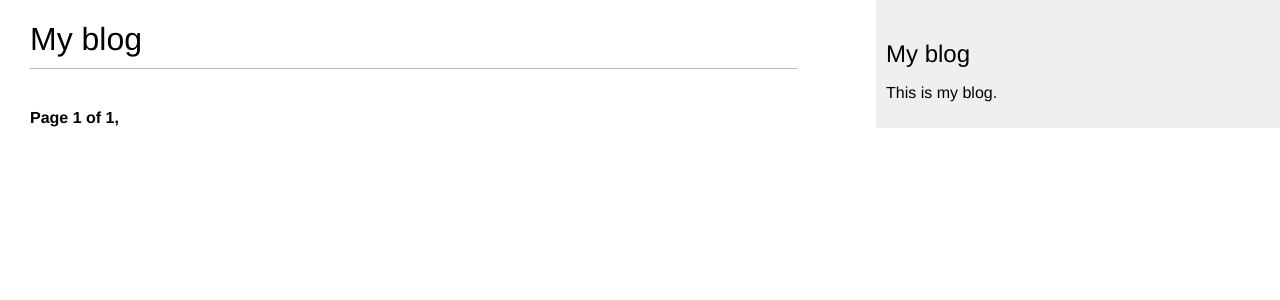
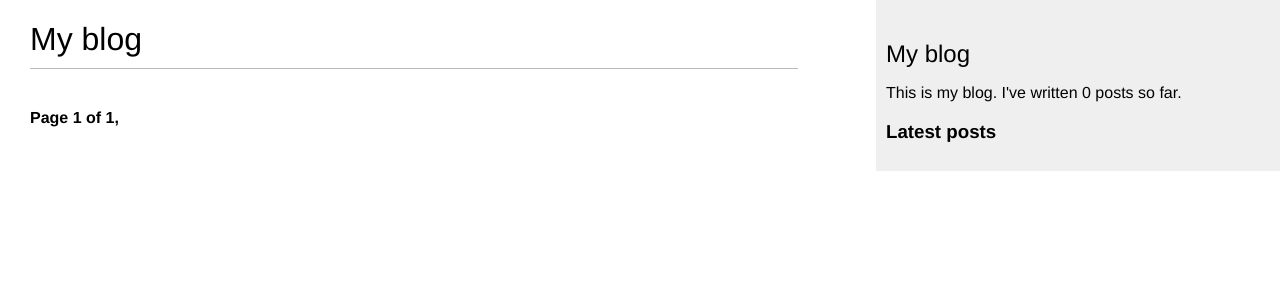
Before and after one commit to DeMonA1/MyBlog__Django, a Django app: page /blog/ in a window 1280 px wide. Shown: the top 300 px of the page. Run offline with Django 5.2, Linux system fonts and the light colour scheme; data that the repository does not hold is empty.

Commit message:
Custom tags to count posts and to display 3 latest

```diff
--- a/mysite/blog/templates/blog/base.html
+++ b/mysite/blog/templates/blog/base.html
@@ -1,4 +1,5 @@
 {% load static %}
+{% load blog_tags %}
 <!DOCTYPE html>
 <html>
     <head>
@@ -12,7 +13,12 @@
         </div>
         <div id="sidebar">
             <h2>My blog</h2>
-            <p>This is my blog.</p>
+            <p>
+                This is my blog.
+                I've written {% total_posts %} posts so far.
+            </p>
+            <h3>Latest posts</h3>
+            {% show_latest_posts 3 %}
         </div>
     </body>
 </html>
--- /dev/null
+++ b/mysite/blog/templates/blog/post/latest_posts.html
@@ -0,0 +1,7 @@
+<ul>
+    {% for post in latest_posts %}
+    <li>
+        <a href="{{ post.get_absolute_url }}">{{ post.title }}</a>
+    </li>
+    {% endfor %}
+</ul>
--- /dev/null
+++ b/mysite/blog/templatetags/blog_tags.py
@@ -0,0 +1,14 @@
+from django import template
+from ..models import Post
+
+
+register = template.Library()
+
+@register.simple_tag
+def total_posts():
+    return Post.published.count()
+
+@register.inclusion_tag('blog/post/latest_posts.html')
+def show_latest_posts(count=5):
+    latest_posts = Post.published.order_by('-publish')[:count]
+    return {'latest_posts': latest_posts}
```
Also changed, not shown: mysite/blog/templatetags/__init__.py (added).
